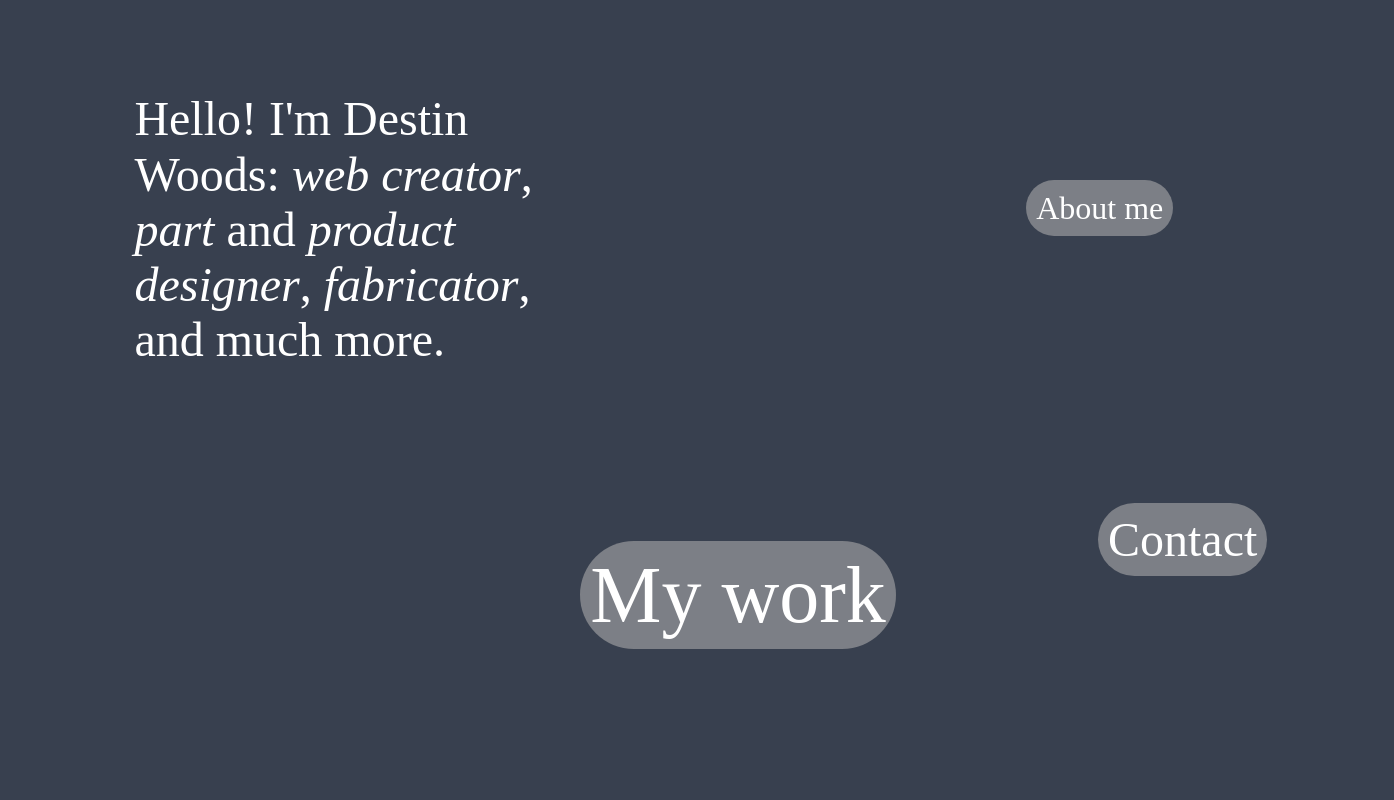
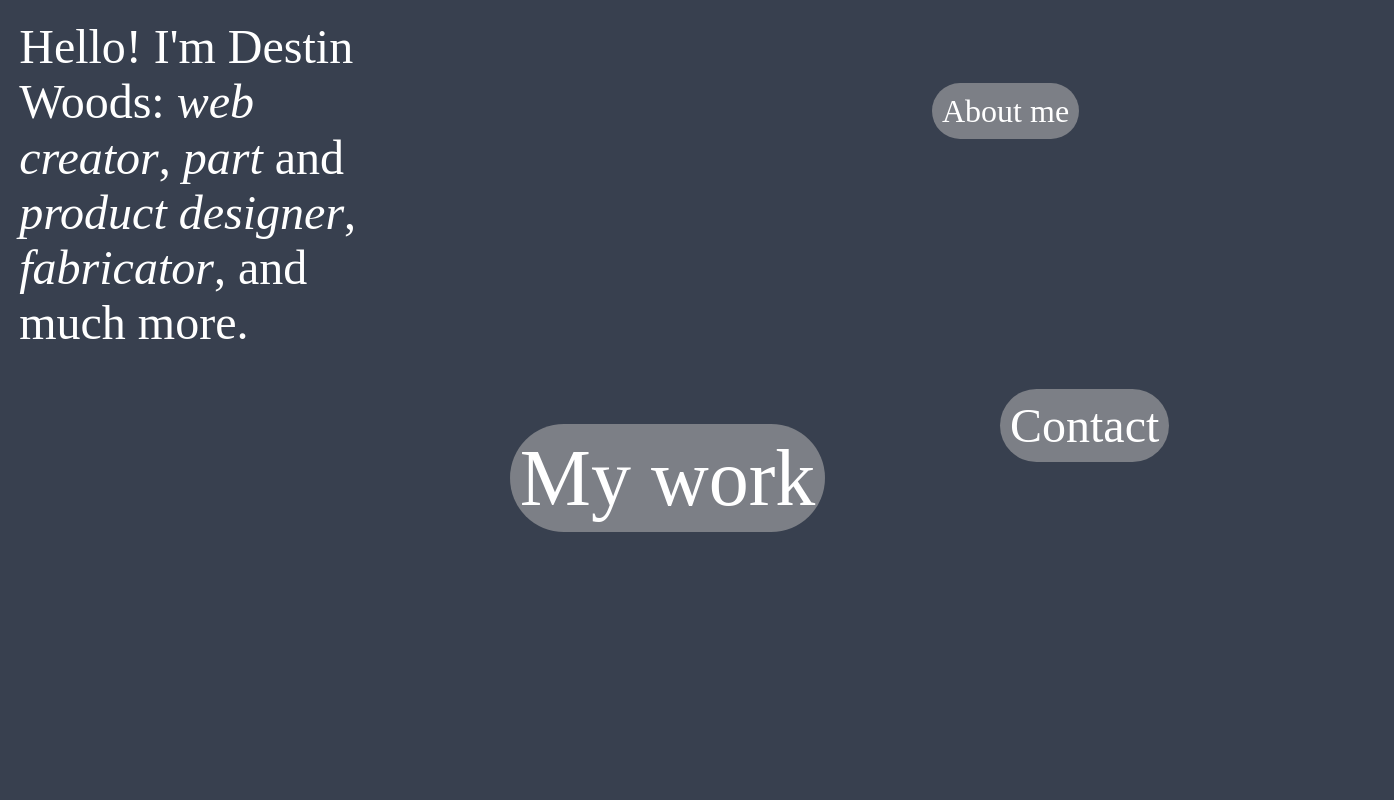
Before and after one commit to dewo3276/portfolioWebsite, a website built with Parcel: page index.html in a window 1280 px wide. Shown: the top 800 px of the page, 1394 px wide, since content can reach past the window. Built offline with nearby package versions, Linux system fonts and the light colour scheme; a script that the page names is missing; files whose address does not match are found by name; a web font is replaced by a local one.

Commit message:
version 2.34 -much better with gear sizing on different computer sizes

```diff
--- a/index.html
+++ b/index.html
@@ -45,6 +45,7 @@
   <!-- Add your site or application content here -->
   <section class="main">
     <p class="welcomeBanner">Hello! I'm Destin Woods: <i>web creator</i>, <i>part</i> and <i>product designer</i>, <i>fabricator</i>, and much more.</p>
+    <div class="gearContainer">
       <div class="contactGear gearC" onclick="contactGearSpin()">
         <label>Contact</label>
       </div>
@@ -55,6 +56,7 @@
 
       <div class="aboutMeGear gearA" onclick="aboutMeGearSpin()">
         <label>About me</label>
+      </div>
     </div>
   </section>
 
--- a/scss/_base.scss
+++ b/scss/_base.scss
@@ -21,6 +21,7 @@
     font-size: 1.75em;
     margin-top: 1%;
   }
+
 }
 
 body{
@@ -40,10 +41,7 @@ body{
 .welcomeBanner{
   font-family: mostra-nuova;
   color: $textLabel;
-  position: relative;
   font-size: 300%;
-  top: 75%;
-  left: 25%;
   margin: 0;
   padding: 5%;
 }
--- a/scss/modules/_gearLabels.scss
+++ b/scss/modules/_gearLabels.scss
@@ -1,11 +1,26 @@
-$baseGearWidth: 245px;
+$baseGearWidth: 29vh;
+
+.gearContainer {
+  display: grid;
+  grid-template-columns: auto;
+  grid-template-rows: auto;
+  div{
+    background-position: center;
+  }
+
+  div:hover {
+    background-size: 102%;
+    label {
+      background-color: rgba(147, 149, 152, 1);
+    }
+  }
+}
 
 .main {
   background-image: url("../img/coverImage3.webp");
   display: grid;
-  position: relative;
-  grid-template-rows: 10% $baseGearWidth .5fr;
-  grid-template-columns: 35% repeat(4,1fr);
+  grid-template-columns: 1fr 1fr;
+  grid-template-rows: 1fr 1fr;
   z-index: 2;
   background-repeat: no-repeat;
   background-size: 70%;
@@ -20,16 +35,6 @@ $baseGearWidth: 245px;
     color: $textLabel;
     position: relative;
     text-decoration: none;
-  }
-}
-
-.main {
-  div:hover {
-    transform: scale(1.02);
-
-    label {
-      background-color: rgba(147, 149, 152, 1);
-    }
   }
 }
 
```
Also changed, not shown: css/style.css. Lines whose indentation alone changed are shown as unchanged.
